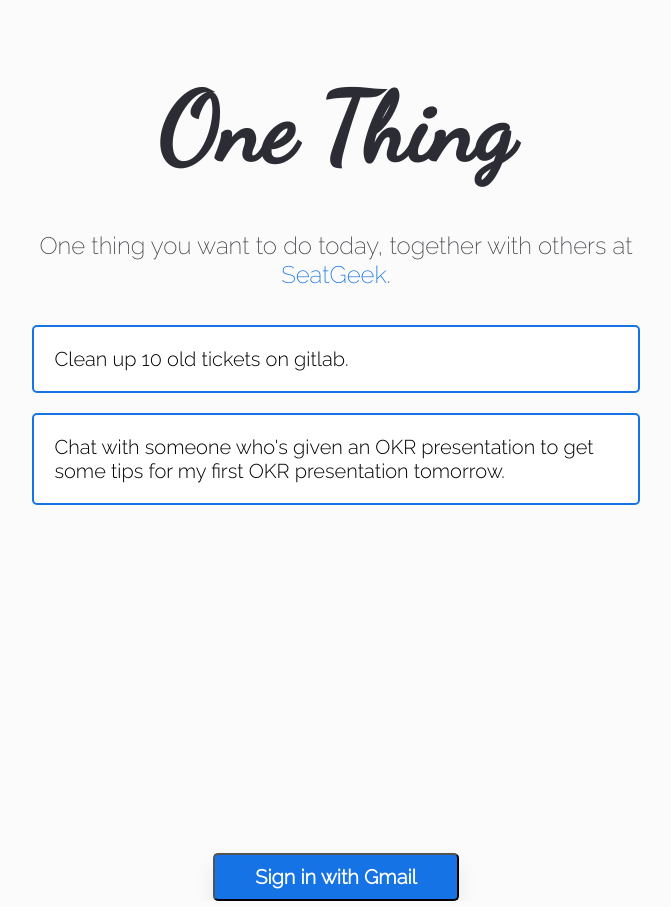
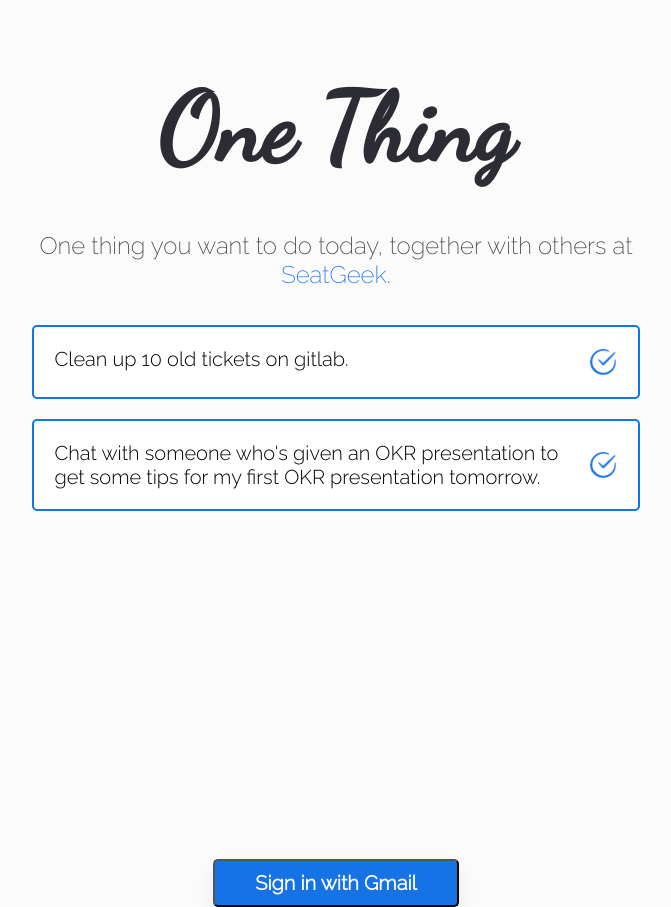
Before and after one commit to zhammer/one-thing, a React (Create React App) app: page / in a window 1280 px wide. Shown: the whole page, without its empty margins (304-975 px from the left). Built offline with nearby package versions, Linux system fonts and the light colour scheme.

Commit message:
Add checkmark to completed things

```diff
--- /dev/null
+++ b/src/components/Checkmark/index.tsx
@@ -0,0 +1,10 @@
+import React from "react";
+
+export default function Checkmark(props: React.SVGProps<SVGSVGElement>) {
+  return (
+    <svg viewBox="0 0 100 100" {...props}>
+      <path d="M89 16.79a386.66 386.66 0 0 0-38.43 36.09c-4.59-4.13-9.23-8.21-14-12.12-.3-.27-1.07.05-1.72.7s-1 1.43-.71 1.73l.07.09q6.91 8.49 14.28 16.53a3.18 3.18 0 0 0 4.49.21l.22-.21a385.74 385.74 0 0 0 38.35-40.58c.24-.33-.08-1.1-.74-1.77s-1.44-1-1.77-.74z" />
+      <path d="M9.1 62.48a44.07 44.07 0 0 0 6.55 12.89 42.72 42.72 0 0 0 72.26-5 42.11 42.11 0 0 0 4.14-27.2 1.85 1.85 0 0 0-2-1.68 1.93 1.93 0 0 0-1.36 2.2v.3A38.77 38.77 0 0 1 83.25 68a37.82 37.82 0 0 1-18.59 15.5 37.41 37.41 0 0 1-23.87.92 36.72 36.72 0 0 1-19.34-13.68c-9.79-12.95-9.21-32.42 1.3-45a38.24 38.24 0 0 1 20.49-12.89 38.66 38.66 0 0 1 24.56 2.37 2 2 0 0 0 2.54-.67 1.9 1.9 0 0 0-1-2.5l-.28-.15a42 42 0 0 0-27.18-4.11A42.58 42.58 0 0 0 7.27 48.16 44.89 44.89 0 0 0 9.1 62.48z" />
+    </svg>
+  );
+}
--- a/src/components/Thing/Thing.scss
+++ b/src/components/Thing/Thing.scss
@@ -1,4 +1,6 @@
 .thing {
+  display: flex;
+  justify-content: space-between;
   font-size: 1.25rem;
   font-weight: 300;
   background: white;
@@ -19,3 +21,11 @@
 .thing + .thing {
   margin-top: 1em;
 }
+
+.thing__checkmark {
+  height: 1.5em;
+  width: 1.5em;
+  fill: var(--seatgeek-blue);
+  align-self: center;
+  flex-shrink: 0;
+}
--- a/src/components/Thing/index.tsx
+++ b/src/components/Thing/index.tsx
@@ -1,5 +1,6 @@
 import React from "react";
 import "./Thing.scss";
+import Checkmark from "../Checkmark";
 
 interface ThingProps {
   text: string;
@@ -10,6 +11,7 @@ export default function Thing({ text, complete = false }: ThingProps) {
   return (
     <div className={`thing thing--${complete ? "complete" : "noncomplete"}`}>
       <div className="thing__text">{text}</div>
+      {complete && <Checkmark className='thing__checkmark' />}
     </div>
   );
 }
```
